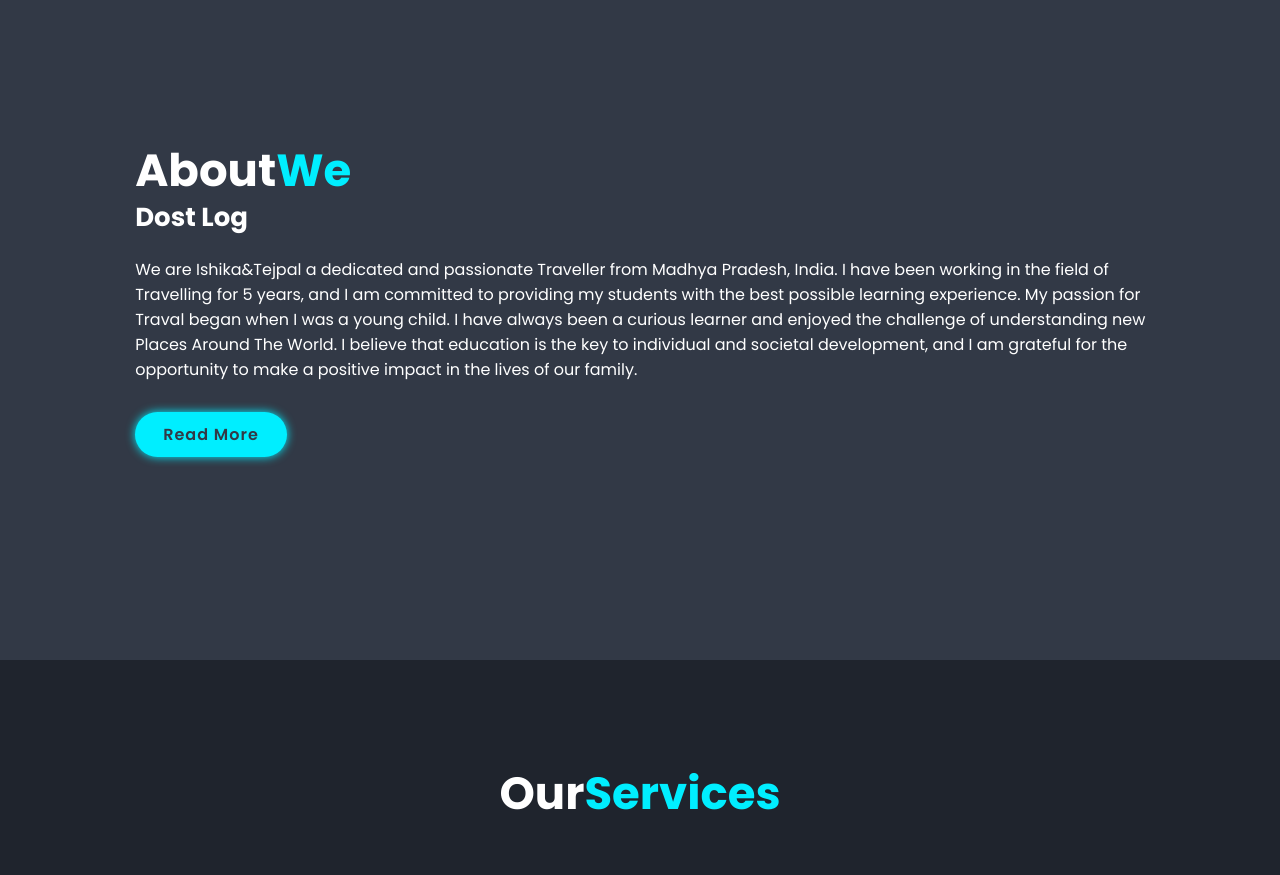
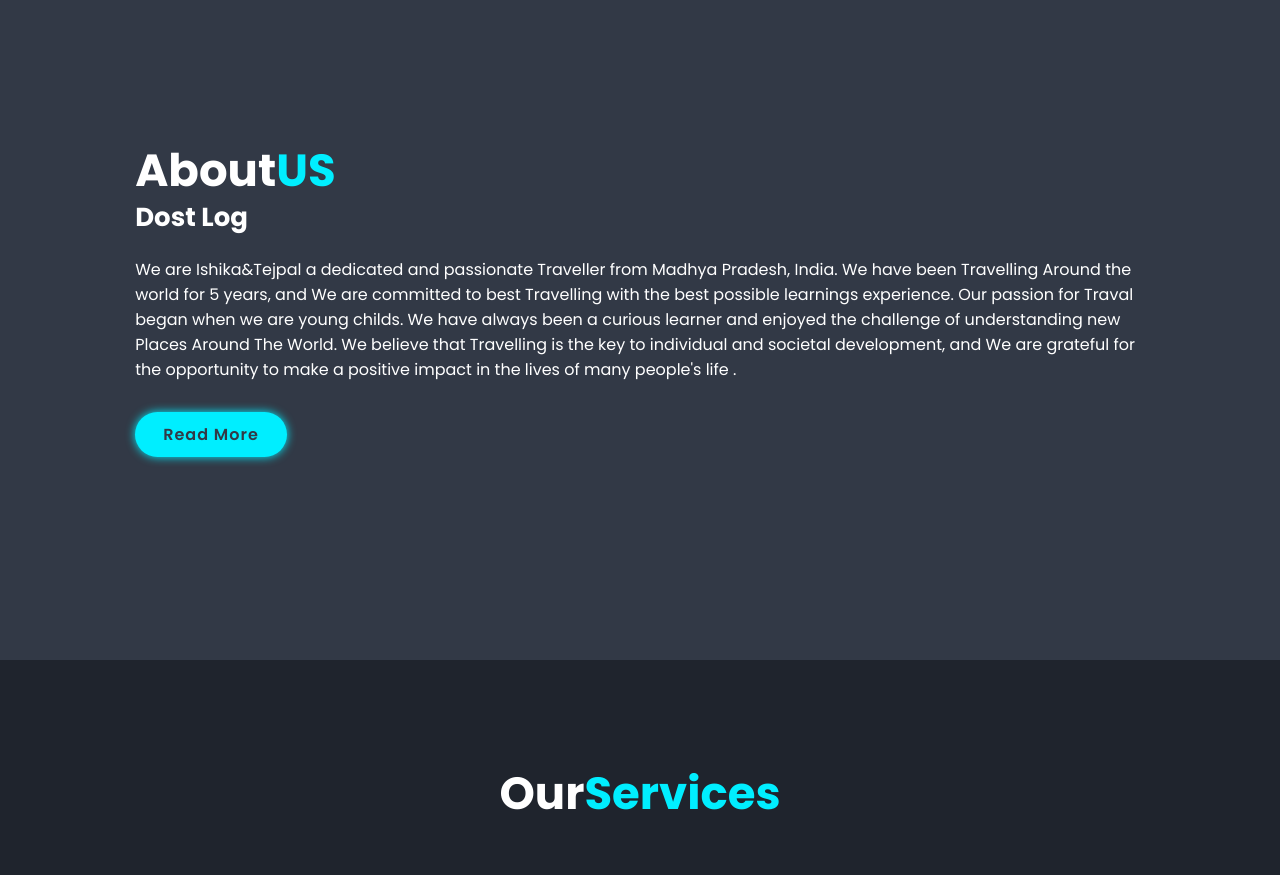
Before and after one commit to teju4tech/CLeint-01, a plain HTML site: page index.html in a window 1280 px wide. Shown: the part 940-1815 px from the top of the page. Drawn offline with nearby package versions, Linux system fonts and the light colour scheme.

Commit message:
Paaji tusi cha gaye

```diff
--- a/index.html
+++ b/index.html
@@ -46,14 +46,14 @@
             <img src="/IMG_20210313_221311.jpg" alt="">
         </div>
         <div class="about-content">
-            <h2 class="heading">About<span>We</span></h2>
+            <h2 class="heading">About<span>US</span></h2>
             <h3> Dost Log </h3>
-            <p>We are  Ishika&Tejpal a dedicated and passionate Traveller from Madhya Pradesh, India. I have been
-                working in the field of Travelling for 5 years, and I am committed to providing my students with the best
-                possible learning experience. My passion for Traval began when I was a young child. I have always
-                been a curious learner and enjoyed the challenge of understanding new Places Around The World. I believe that education
-                is the key to individual and societal development, and I am grateful for the opportunity to make a
-                positive impact in the lives of our  family.</p>
+            <p>We are  Ishika&Tejpal a dedicated and passionate Traveller from Madhya Pradesh, India. We have been
+                Travelling Around the world for 5 years, and We are  committed to  best  Travelling with the best
+                possible learnings experience. Our passion for Traval began when we are young childs. We have always
+                been a curious learner and enjoyed the challenge of understanding new Places Around The World. We believe that Travelling
+                is the key to individual and societal development, and We are grateful for the opportunity to make a
+                positive impact in the lives of  many people's life .</p>
             <a href="#" class="btn">Read More</a>
         </div>
     </section>
```
